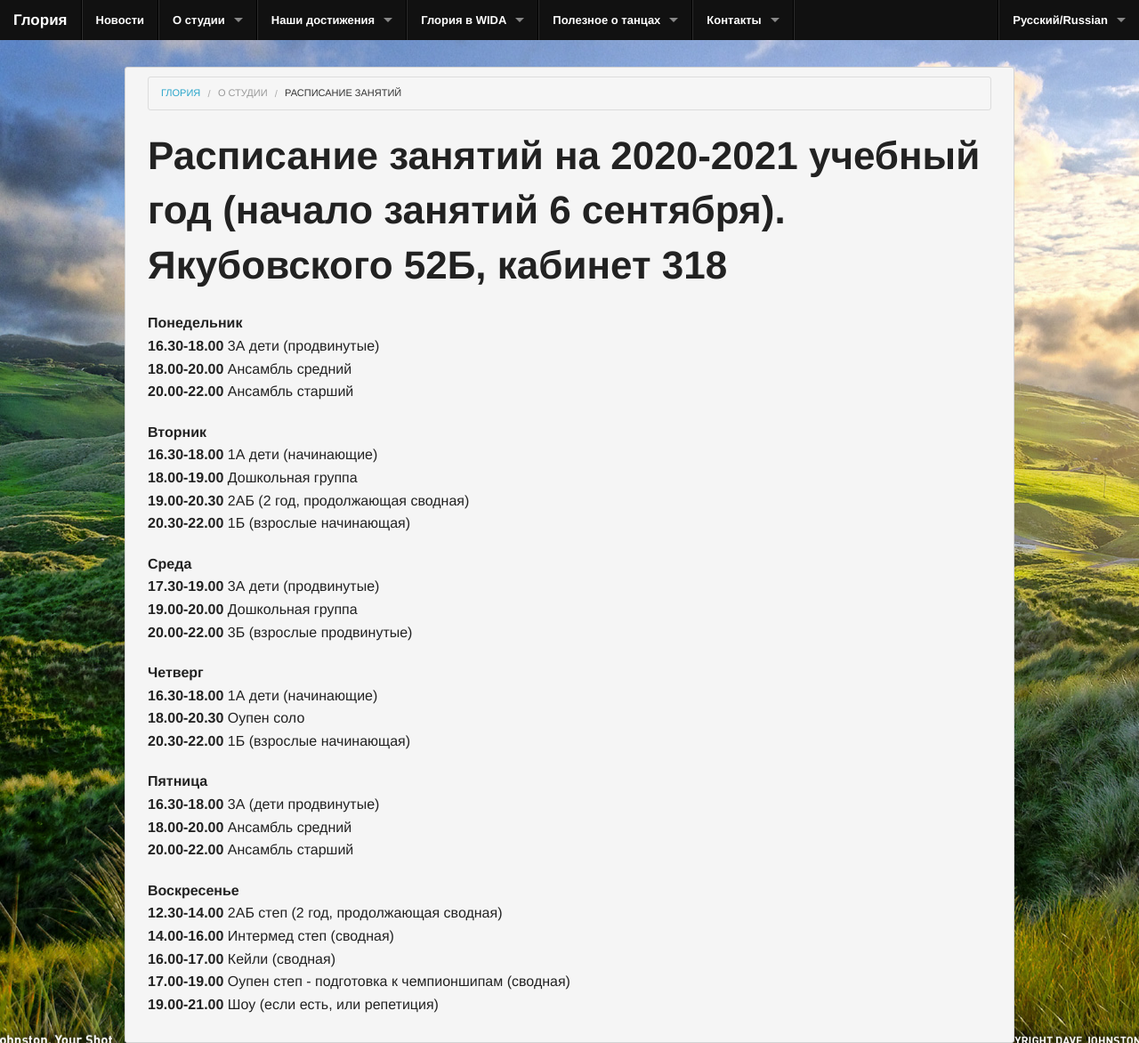
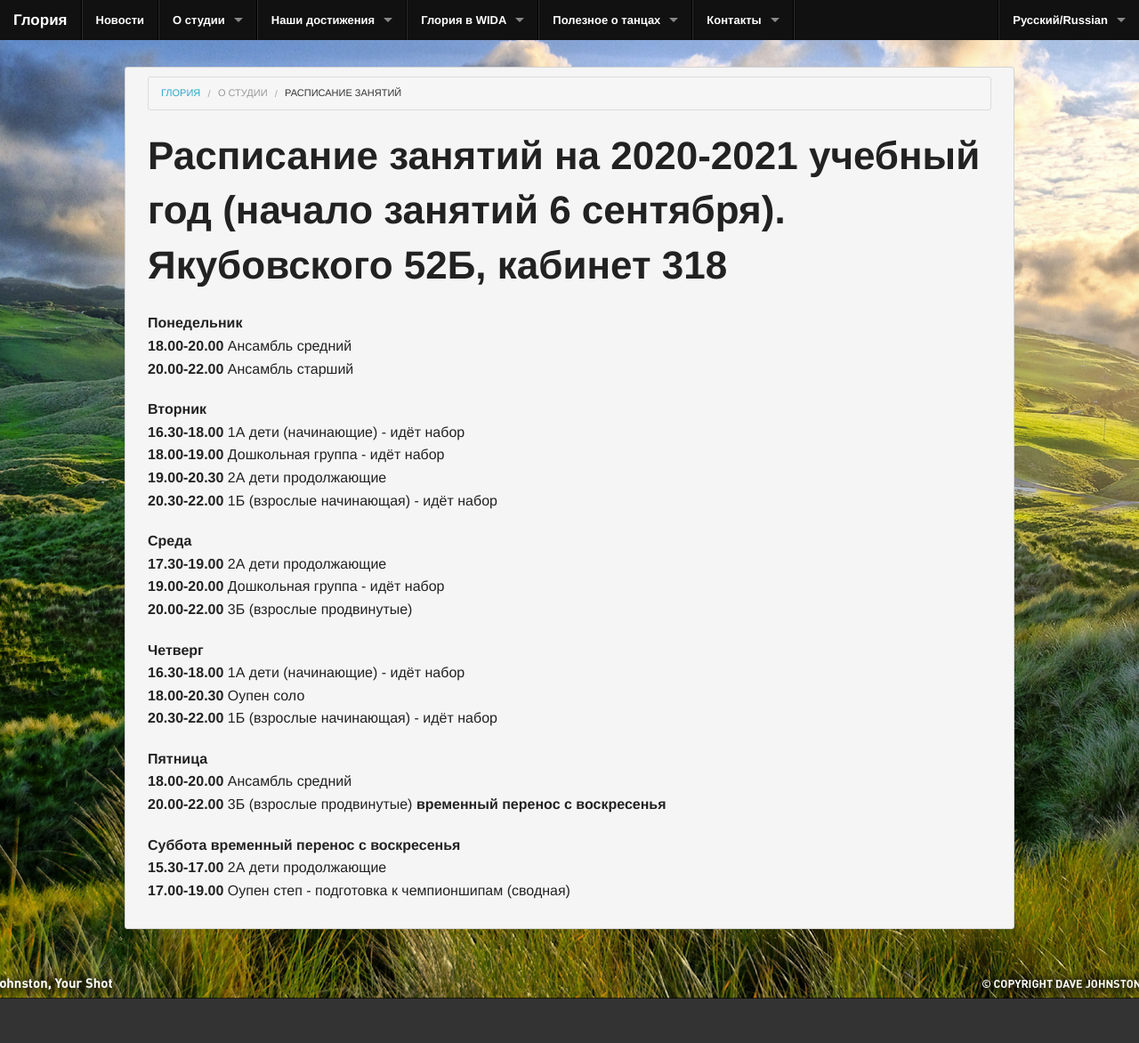
Before and after one commit to gloria-studio/gloria-studio.github.io, a Jekyll site: the page built from about/schedule/index.md, in a window 1280 px wide. Shown: the whole page at 89% size. Built offline with Jekyll 4.4.1, drawn with Linux system fonts in a browser that asks for light colours.

Commit message:
Update index.md

```diff
--- a/about/schedule/index.md
+++ b/about/schedule/index.md
@@ -17,36 +17,31 @@ published: true
 # Расписание занятий на 2020-2021 учебный год (начало занятий 6 сентября). Якубовского 52Б, кабинет 318
 
 **Понедельник**
-**16.30-18.00** 3А дети (продвинутые)
 **18.00-20.00** Ансамбль средний
 **20.00-22.00** Ансамбль старший
 
 **Вторник**
-**16.30-18.00** 1А дети (начинающие)
-**18.00-19.00** Дошкольная группа
-**19.00-20.30** 2АБ (2 год, продолжающая сводная)
-**20.30-22.00** 1Б (взрослые начинающая)
+**16.30-18.00** 1А дети (начинающие)  - идёт набор
+**18.00-19.00** Дошкольная группа  - идёт набор
+**19.00-20.30** 2А дети продолжающие
+**20.30-22.00** 1Б (взрослые начинающая)  - идёт набор
 
 
 **Среда**
-**17.30-19.00** 3А дети (продвинутые)
-**19.00-20.00** Дошкольная группа
+**17.30-19.00** 2А дети продолжающие
+**19.00-20.00** Дошкольная группа  - идёт набор
 **20.00-22.00** 3Б (взрослые продвинутые)
 
 **Четверг**
-**16.30-18.00** 1А дети (начинающие)
+**16.30-18.00** 1А дети (начинающие)  - идёт набор
 **18.00-20.30** Оупен соло
-**20.30-22.00** 1Б (взрослые начинающая)
+**20.30-22.00** 1Б (взрослые начинающая)   - идёт набор
 
 **Пятница**
-**16.30-18.00** 3А (дети продвинутые)
 **18.00-20.00** Ансамбль средний
-**20.00-22.00** Ансамбль старший
+**20.00-22.00** 3Б (взрослые продвинутые)   **временный перенос с воскресенья**
 
 
-**Воскресенье**
-**12.30-14.00** 2АБ степ (2 год, продолжающая сводная)
-**14.00-16.00** Интермед степ (сводная)
-**16.00-17.00** Кейли (сводная)
+**Суббота** **временный перенос с воскресенья**
+**15.30-17.00** 2А дети продолжающие
 **17.00-19.00** Оупен степ - подготовка к чемпионшипам (сводная)
-**19.00-21.00** Шоу (если есть, или репетиция)
```
